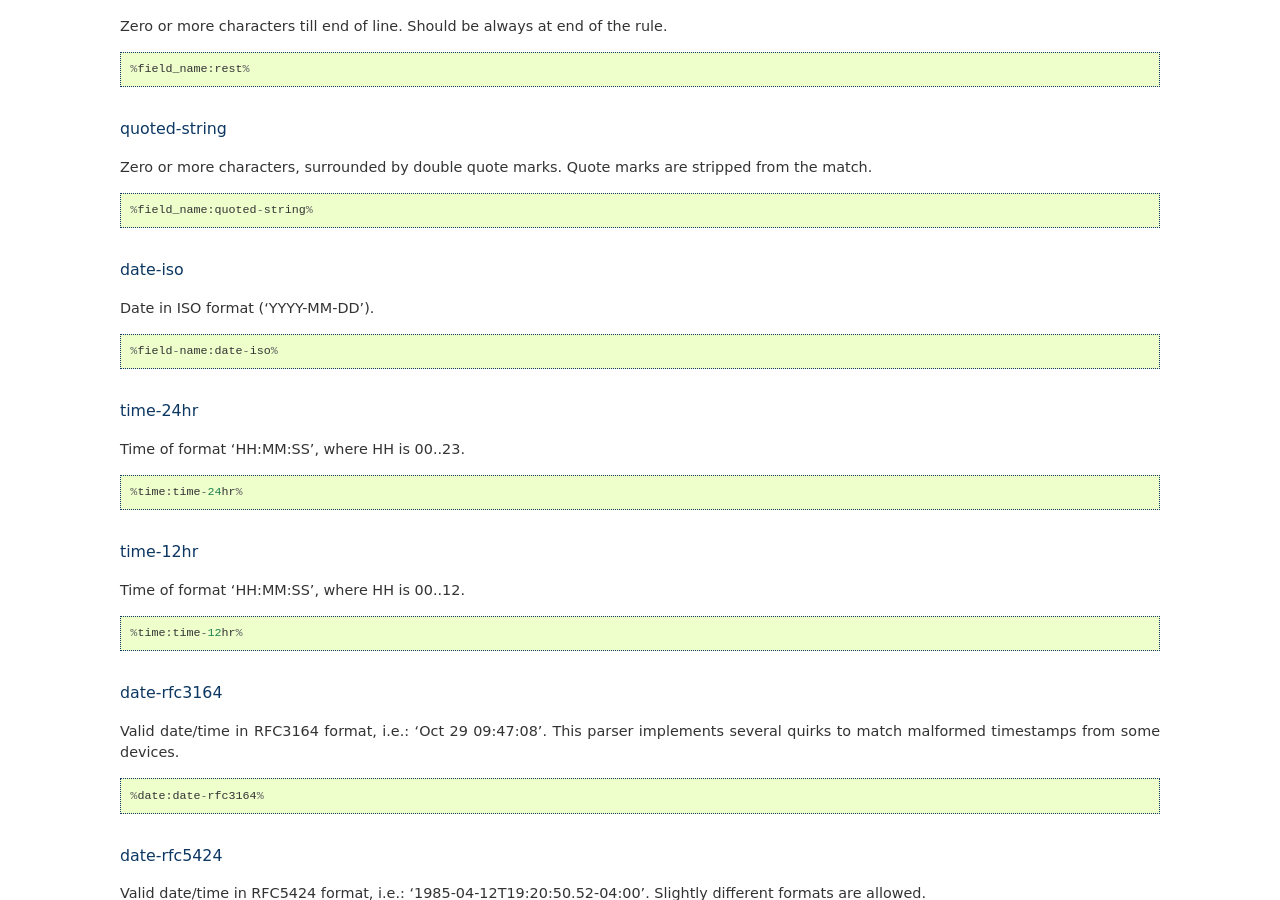
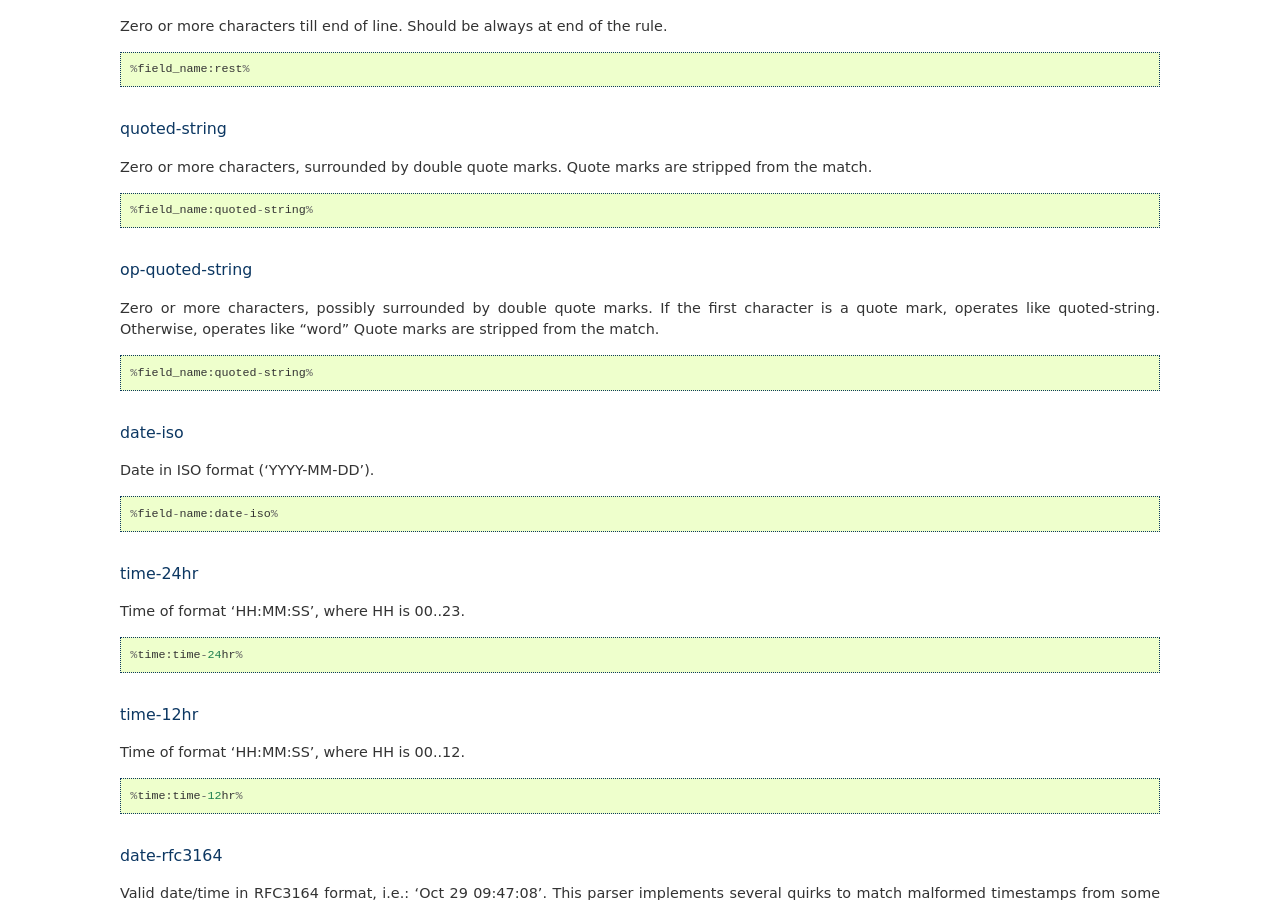
Before and after one commit to rsyslog/liblognorm, a Sphinx documentation site: the page built from doc/configuration.rst, in a window 1280 px wide and 900 px high, scrolled down 2400 px. Built offline with Sphinx 7.4.7, drawn with Linux system fonts in a browser that asks for light colours.

Commit message:
Added docs for op-quoted-string

```diff
--- a/doc/configuration.rst
+++ b/doc/configuration.rst
@@ -153,6 +153,18 @@ quoted-string
 #############
 
 Zero or more characters, surrounded by double quote marks.
+Quote marks are stripped from the match.
+
+::
+
+    %field_name:quoted-string%
+
+op-quoted-string
+################
+
+
+Zero or more characters, possibly surrounded by double quote marks.
+If the first character is a quote mark, operates like quoted-string. Otherwise, operates like "word"
 Quote marks are stripped from the match.
 
 ::
```
